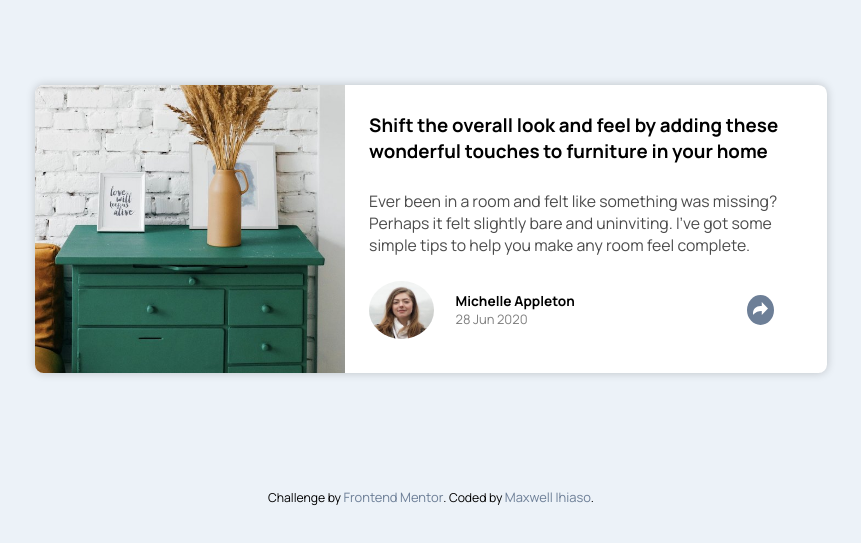
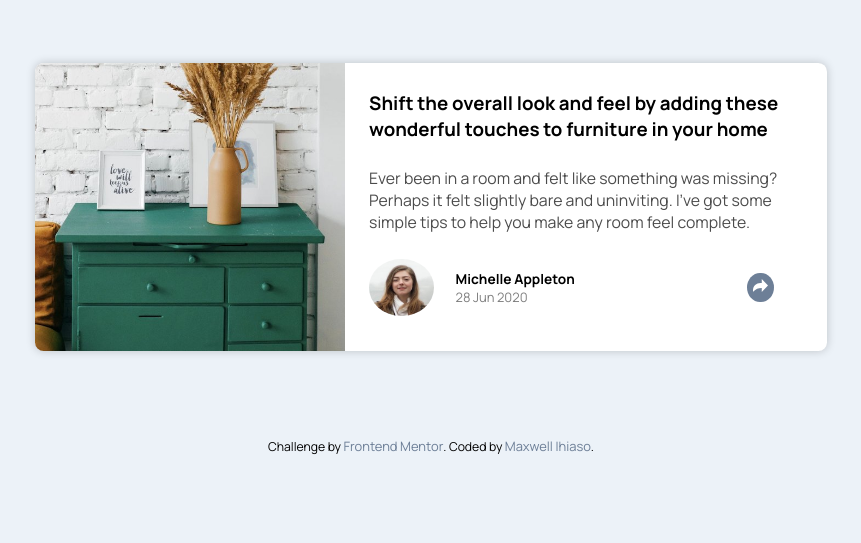
Before and after one commit to Maxwell-ihiaso/article-preview-component, a plain HTML site: page index.html in a window 1280 px wide. Shown: the part 139-682 px from the top of the page, without its empty margins (209-1070 px from the left). Drawn offline with nearby package versions, Linux system fonts and the light colour scheme.

Commit message:
Add files via upload

```diff
--- a/css/styles.css
+++ b/css/styles.css
@@ -14,7 +14,7 @@
    --light-grayish-blue: hsl(210, 46%, 95%);
 
    background-color: var(--light-grayish-blue);
-   padding: 3rem;
+   padding: 0 3rem;
  }
 
 .container {
@@ -22,7 +22,7 @@
   display: flex;
   flex-direction: column;
   max-width: 21rem;
-  margin: 8rem auto 4rem;
+  margin: 4rem auto 3rem;
   background-color: #fff;
   border-radius: 0.6rem;
   overflow: hidden;
@@ -186,7 +186,7 @@
     flex-direction: row;
     max-width: 55rem;
     max-height: 20rem;
-    margin: 12rem auto 8rem;
+    margin: 14rem auto 6rem;
     overflow: visible;
   }
     .image {
@@ -229,7 +229,7 @@
       height: auto;
       border-radius: 10px;
       padding: 1rem 1.3rem;
-      box-shadow: 0 0.6rem 0 rgba(0 , 0, 0, 0.04);
+      box-shadow: 0 0.6rem 0 rgba(0 , 0, 0, 0.03);
     }
     .active-state::after {
       position: absolute;
```
